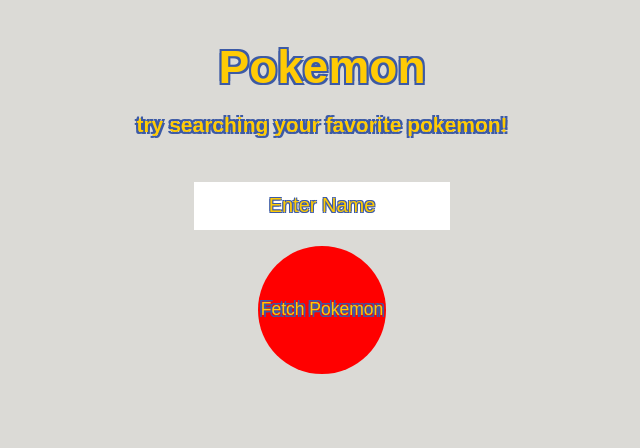
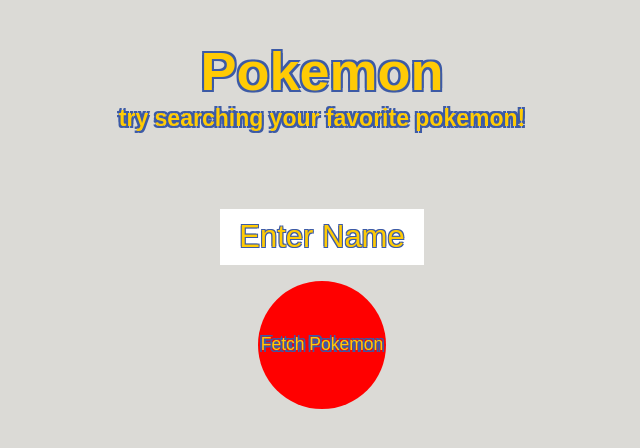
Before and after one commit to KYT88/pokemon, a plain HTML site: page index.html in a window 1280 px wide. Shown: the whole page, without its empty margins (318-958 px from the left). Drawn offline with Linux system fonts and the light colour scheme; no server answers; a web font is replaced by a local one.

Commit message:
Add files via upload

```diff
--- a/css/style.css
+++ b/css/style.css
@@ -26,15 +26,15 @@
     justify-content: center;
     flex-direction: column;
     align-items: center;
-    height: auto;
+    height: 40%;
     width: 100%;
     text-align: center;
 }
 .title h1 {
-    font-size: 32px;
+    font-size: 64px;
 }
 .title h3 {
-    font-size: 18px;
+    font-size: 31px;
     margin-bottom: 3.5rem;
 }
 
@@ -49,6 +49,7 @@
     justify-content: center;
     width: 100%;
     height: auto;
+    font-size: 50px;
     }
 
 
@@ -70,22 +71,25 @@
 }
 .knop::placeholder{
     color: #ffcb05;
+    font-size: 31px;
 }
 
 .button .knop {
-    height: 3rem;
-    width: 80%;
-    font-size: 16px;
+    height: 5rem;
+    width: 60%;
+    font-size: 30px;
     font-family: sans-serif;
+    font-size: 41px;
     border: none;
+    margin-top: 2rem;
     margin-bottom: 1rem;
 }
 
 .button1 button {
-    margin-top: -1rem;
-    height: 6rem;
-    width: 6rem;
-    font-size: 16px;
+    margin-top: 1rem;
+    height: 16rem;
+    width: 16rem;
+    font-size: 31px;
     background-color: red;
     border-radius: 50%;
     border: none;
@@ -101,12 +105,13 @@
     flex-wrap: wrap;
     width: 100%;
     height: auto;
+    margin-bottom: 1rem;
 }
 
 .pic {
     margin-top: 1rem;
-    height: 250px;
-    width: 250px;
+    height: 450px;
+    width: 450px;
     background-image: linear-gradient(to bottom right, #fc00ff, #00dbde);
     border: 5px solid azure;
     box-shadow: 5px 5px 3px #aaaaaa;
@@ -115,15 +120,16 @@
 
 @media (min-width: 768px) {
     .title h1 {
-        font-size: 46px;
+        font-size: 54px;
     }
     .title h3 {
-        font-size: 21px;
+        font-size: 23px;
     }
 
     .button .knop {
-        width: 20%;
-        font-size: 20px;
+        font-size: 31px;
+        height: 3.5rem;
+        width: 16%;
     }
     .button1 button {
         height: 8rem;
@@ -131,6 +137,10 @@
         font-size: 17.5px;
         margin-top: -1rem;
     }
+    .knop::placeholder{
+        font-size: 31px;
+    }
+
     .pic {
         height: 30vh;
         width: 30vw;
@@ -146,7 +156,7 @@
     }
 
     .title h1 {
-        margin-bottom: 1.2rem;
+        margin-bottom: 0.2rem;
     }
     .title h3 {
         margin-bottom: 1.8rem;
```
